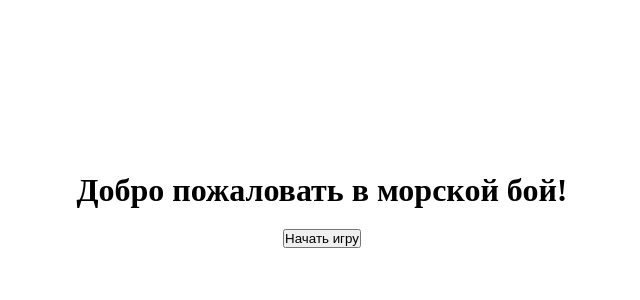
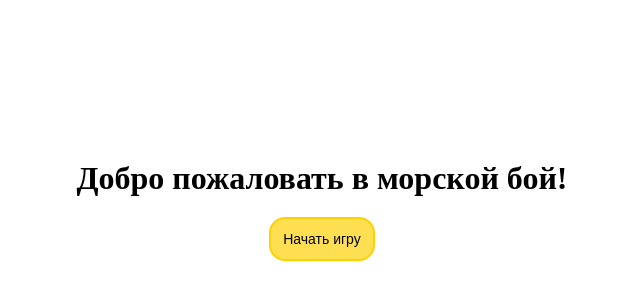
Before and after one commit to LizKa2091/sea-battle, a React (Vite) app: page / in a window 1280 px wide. Shown: the part 190-490 px from the top of the page, without its empty margins (318-958 px from the left). Built offline with nearby package versions, Linux system fonts and the light colour scheme.

Commit message:
feat(styles): improve styles, replace components for better ui

```diff
--- /dev/null
+++ b/src/components/action-button/ActionButton.module.scss
@@ -0,0 +1,7 @@
+.button {
+   border: 2px solid #ffd000;
+   border-radius: 16px;
+   background-color: #ffdf52;
+   font-size: 14px;
+   padding: 12px;
+}
--- a/src/components/action-button/ActionButton.tsx
+++ b/src/components/action-button/ActionButton.tsx
@@ -1,4 +1,6 @@
-import { type FC } from 'react'
+import { type FC } from 'react';
+
+import styles from './ActionButton.module.scss';
 
 interface IActionButtonProps {
    text: string;
@@ -8,7 +10,13 @@ interface IActionButtonProps {
 
 const ActionButton: FC<IActionButtonProps> = ({ text, onClick, disabled }) => {
    return (
-      <button onClick={onClick} disabled={disabled}>{text}</button>
+      <button
+         onClick={onClick}
+         disabled={disabled}
+         className={styles.button}
+      >
+         {text}
+      </button>
    )
 }
 
--- a/src/components/actions/Actions.tsx
+++ b/src/components/actions/Actions.tsx
@@ -3,7 +3,6 @@ import ActionButton from '../action-button/ActionButton';
 import { useGameStore } from '../../store/useGameStore';
 import { useSelectedCells } from '../../hooks/useSelectedCells';
 import { useDamageRandomCell } from '../../hooks/useDamageRandomCell';
-import { usePlaceRandomShips } from '../../hooks/usePlaceRandomShips';
 import type { User } from '../../types/types';
 
 import styles from './Actions.module.scss';
@@ -13,9 +12,8 @@ interface IUserActions {
 }
 
 const Actions: FC<IUserActions> = ({ user }) => {
-   const { damageCell, placeShip, resetGame, currTurn, gameStatus } = useGameStore();
+   const { damageCell, placeShip, currTurn, gameStatus } = useGameStore();
    const { damageRandomCell } = useDamageRandomCell();
-   const { placeRandomShips } = usePlaceRandomShips();
    const selectedCells = useSelectedCells(gameStatus);
 
    useEffect(() => {
@@ -42,28 +40,17 @@ const Actions: FC<IUserActions> = ({ user }) => {
       damageCell(selectedCells[0].id);
    }
 
-   const handleRestartGame = () => {
-      resetGame();
-      placeRandomShips();
-   }
-
    const renderButtons = () => {
       if (user === 'player' && gameStatus === 'placement') {
          return <ActionButton text='Разместить корабль' onClick={() => placeShip(selectedCellsIds)} />
       }
       else if (user === 'enemy' && gameStatus === 'in progress') {
          return (
-            <>
-               <ActionButton
-                  text='Атаковать'
-                  onClick={handleDamageCell}
-                  disabled={currTurn === 'enemy'}
-               />
-               <ActionButton
-                  text='Начать игру заново'
-                  onClick={handleRestartGame}
-               />
-            </>
+            <ActionButton
+               text='Атаковать'
+               onClick={handleDamageCell}
+               disabled={currTurn === 'enemy'}
+            />
          )
       }
    }
--- a/src/components/field/Field.module.scss
+++ b/src/components/field/Field.module.scss
@@ -1,10 +1,3 @@
-.container {
-   display: flex;
-   justify-content: space-evenly;
-   align-items: center;
-   padding: 100px 0;
-}
-
 .field {
    &Container {
       display: flex;
--- a/src/components/field/Field.tsx
+++ b/src/components/field/Field.tsx
@@ -2,7 +2,6 @@ import { type FC } from 'react'
 
 import Cell from '../cell/Cell';
 import Actions from '../actions/Actions';
-import InfoBar from '../info-bar/InfoBar';
 import type { ICellItem, User } from '../../types/types';
 
 import styles from './Field.module.scss';
@@ -18,7 +17,6 @@ const Field: FC<IFieldProps> = ({ cells, user }) => {
    }
 
    return (
-      <div className={styles.container}>
       <div className={styles.fieldContainer}>
          <p className={styles.filedUser}>
             {user === 'player' ? 'Твоё поле' : 'Поле врага'}
@@ -39,8 +37,6 @@ const Field: FC<IFieldProps> = ({ cells, user }) => {
          </div>
          <Actions user={user} />
       </div>
-         <InfoBar user={user} />
-      </div>
    )
 }
 
--- a/src/components/info-bar/game-result/GameResult.tsx
+++ b/src/components/info-bar/game-result/GameResult.tsx
@@ -3,13 +3,13 @@ import { useEffect, type FC } from 'react';
 import ActionButton from '../../action-button/ActionButton';
 import { useGameResult } from '../../../hooks/useGameResult';
 import { useGameStore } from '../../../store/useGameStore';
-import { useNavigate } from 'react-router-dom';
+import { usePlaceRandomShips } from '../../../hooks/usePlaceRandomShips';
 
 const GameResult: FC = () => {
    const { gameStatus, resetGame, setFinalStatus } = useGameStore();
    const { getGameResult } = useGameResult(gameStatus);
+   const { placeRandomShips } = usePlaceRandomShips();
    const currGameResult = getGameResult();
-   const navigate = useNavigate();
 
    useEffect(() => {
       if (currGameResult && gameStatus === 'in progress') {
@@ -17,10 +17,9 @@ const GameResult: FC = () => {
       }
    }, [currGameResult, gameStatus, setFinalStatus]);
 
-   const handleMainMenu = () => {
+   const handleRestartGame = () => {
       resetGame();
-
-      navigate('/')
+      placeRandomShips();
    }
 
    if (gameStatus !== 'triumph' && gameStatus !== 'defeat') {
@@ -32,7 +31,7 @@ const GameResult: FC = () => {
          <p>
             {gameStatus === 'triumph' ? 'Поздравляем с победой!' : 'К сожалению, вы проиграли'}
          </p>
-         <ActionButton text='Главное меню' onClick={handleMainMenu} />
+         <ActionButton text='Начать новую игру' onClick={handleRestartGame} />
       </div>
    )
 }
--- /dev/null
+++ b/src/pages/GamePage.module.scss
@@ -0,0 +1,15 @@
+.fields {
+   display: flex;
+   justify-content: center;
+   align-items: flex-start;
+   gap: 60px;
+   min-height: 600px;
+
+   .infoBars {
+      display: flex;
+      justify-content: center;
+      flex-direction: column;
+      align-items: center;
+      min-width: 0;
+   }
+}
--- a/src/pages/GamePage.tsx
+++ b/src/pages/GamePage.tsx
@@ -1,18 +1,38 @@
-import { type FC } from 'react'
+import { type FC } from 'react';
 
 import Field from '../components/field/Field';
 import Notifications from '../components/notifications/Notifications';
+import ActionButton from '../components/action-button/ActionButton';
+import InfoBar from '../components/info-bar/InfoBar';
 import { useGameStore } from '../store/useGameStore';
+import { usePlaceRandomShips } from '../hooks/usePlaceRandomShips';
 
+import styles from './GamePage.module.scss';
 
 const GamePage: FC = () => {
-   const { playerCells, enemyCells } = useGameStore();
+   const { playerCells, enemyCells, resetGame } = useGameStore();
+   const { placeRandomShips } = usePlaceRandomShips();
+
+   const handleRestartGame = () => {
+      resetGame();
+      placeRandomShips();
+   }
 
    return (
       <div className='pageContainer'>
          <Notifications />
-         <Field cells={playerCells} user='player' />
-         <Field cells={enemyCells} user='enemy' />
+         <ActionButton
+            text='Начать игру заново'
+            onClick={handleRestartGame}
+         />
+         <div className={styles.fields}>
+            <Field cells={playerCells} user='player' />
+            <div className={styles.infoBars}>
+               <InfoBar user='player' />
+               <InfoBar user='enemy' />
+            </div>
+            <Field cells={enemyCells} user='enemy' />
+         </div>
       </div>
    )
 }
--- a/src/styles/global.scss
+++ b/src/styles/global.scss
@@ -3,6 +3,12 @@ button {
 }
 
 .pageContainer {
+   display: flex;
+   flex-direction: column;
+   justify-content: center;
+   align-items: center;
+   gap: 50px;
+   height: 100vh;
    max-height: 100vh;
    overflow-y: hidden;
 }
```
Lines whose indentation alone changed are shown as unchanged.
